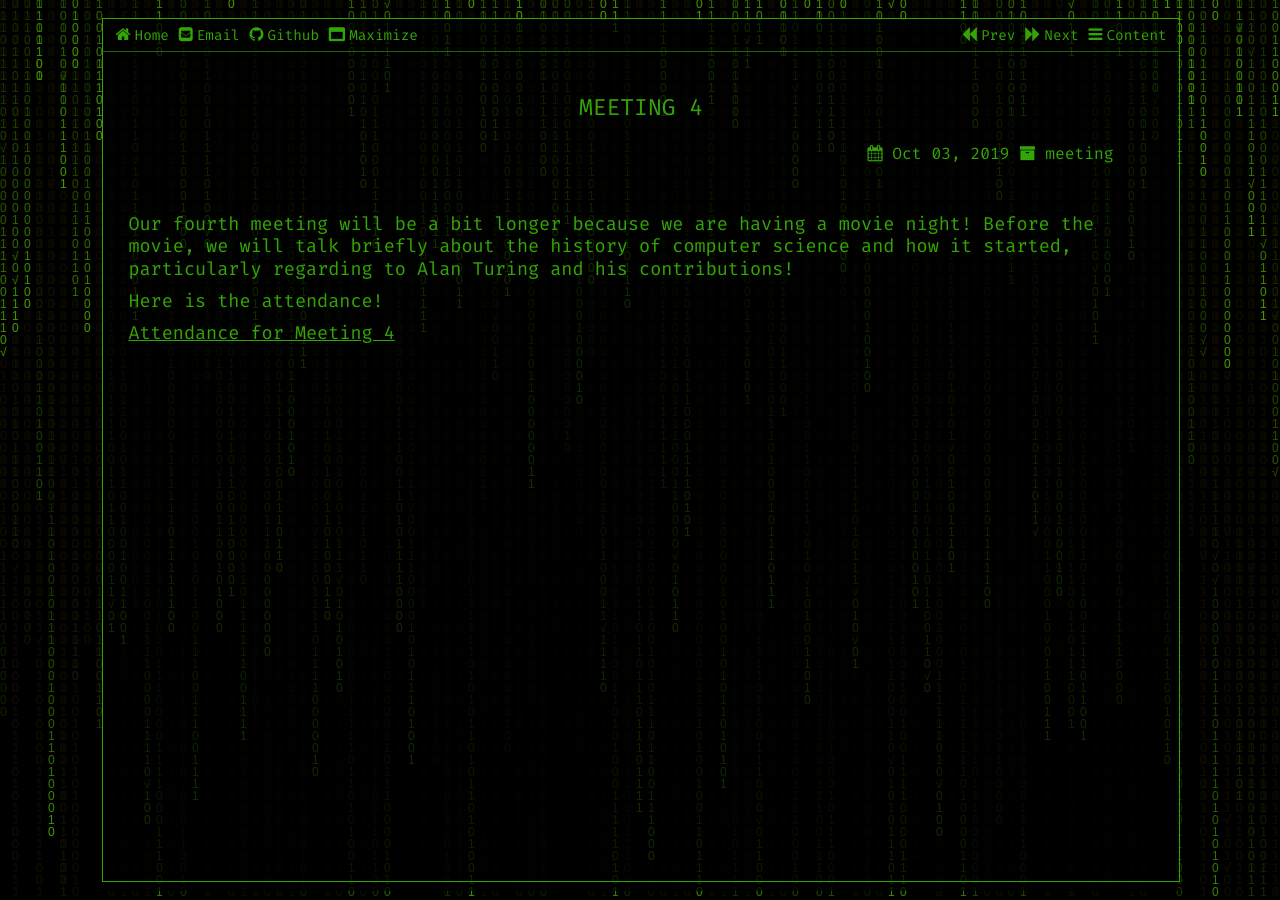
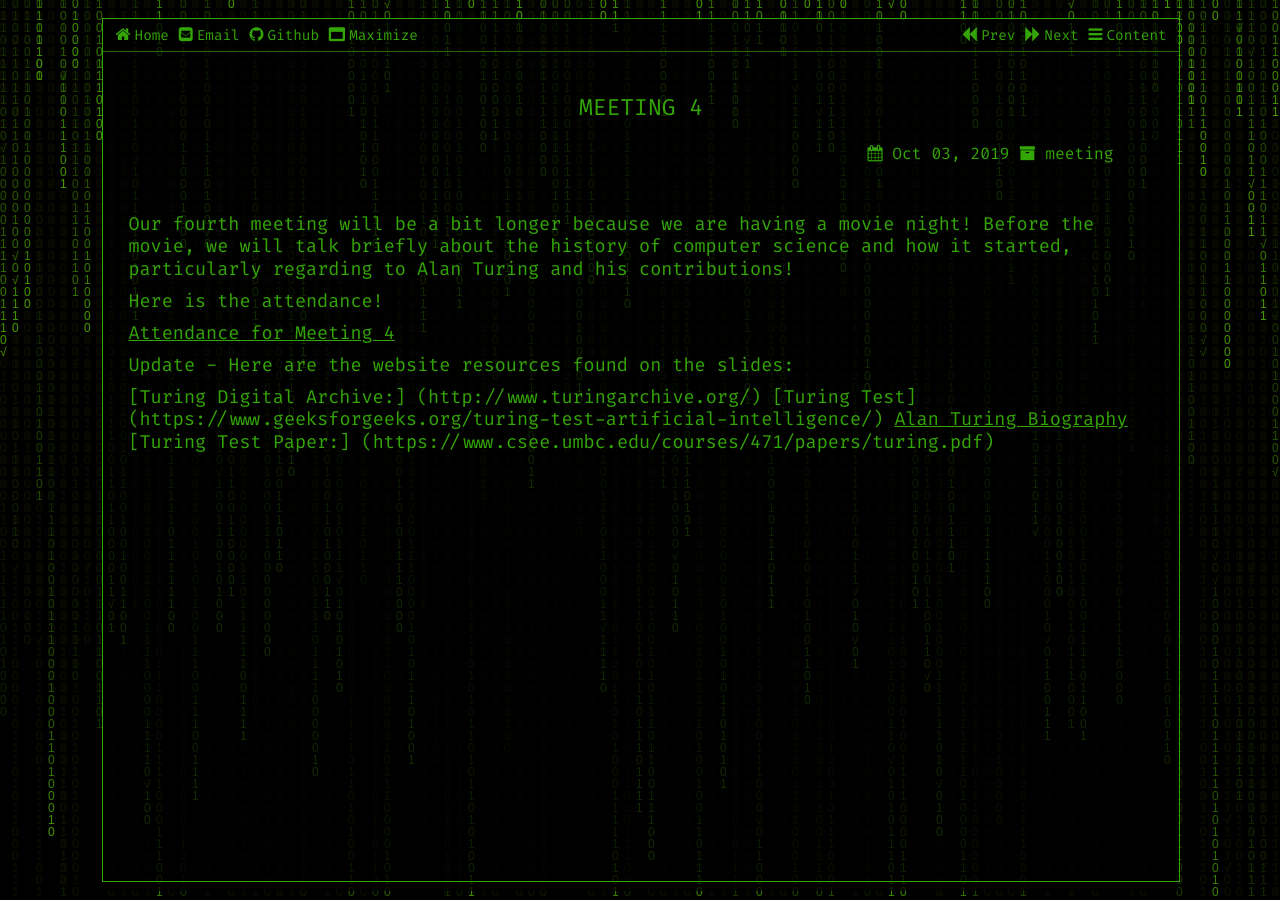
Before and after one commit to ramhacks/ramhacks.github.io, a Jekyll site: the page built from _posts/2019-10-3-meeting4.md, in a window 1280 px wide. Built offline with Jekyll 4.4.1, drawn with Linux system fonts in a browser that asks for light colours.

Commit message:
Update 2019-10-3-meeting4.md

```diff
--- a/_posts/2019-10-3-meeting4.md
+++ b/_posts/2019-10-3-meeting4.md
@@ -12,3 +12,12 @@ particularly regarding to Alan Turing and his contributions!
 Here is the attendance!
 
 [Attendance for Meeting 4](https://forms.gle/n4tMBbnUw9rcevJBA)
+
+
+
+Update - Here are the website resources found on the slides:
+
+[Turing Digital Archive:] (http://www.turingarchive.org/)
+[Turing Test] (https://www.geeksforgeeks.org/turing-test-artificial-intelligence/)
+[Alan Turing Biography](https://www.livescience.com/29483-alan-turing.html)
+[Turing Test Paper:] (https://www.csee.umbc.edu/courses/471/papers/turing.pdf)
```
